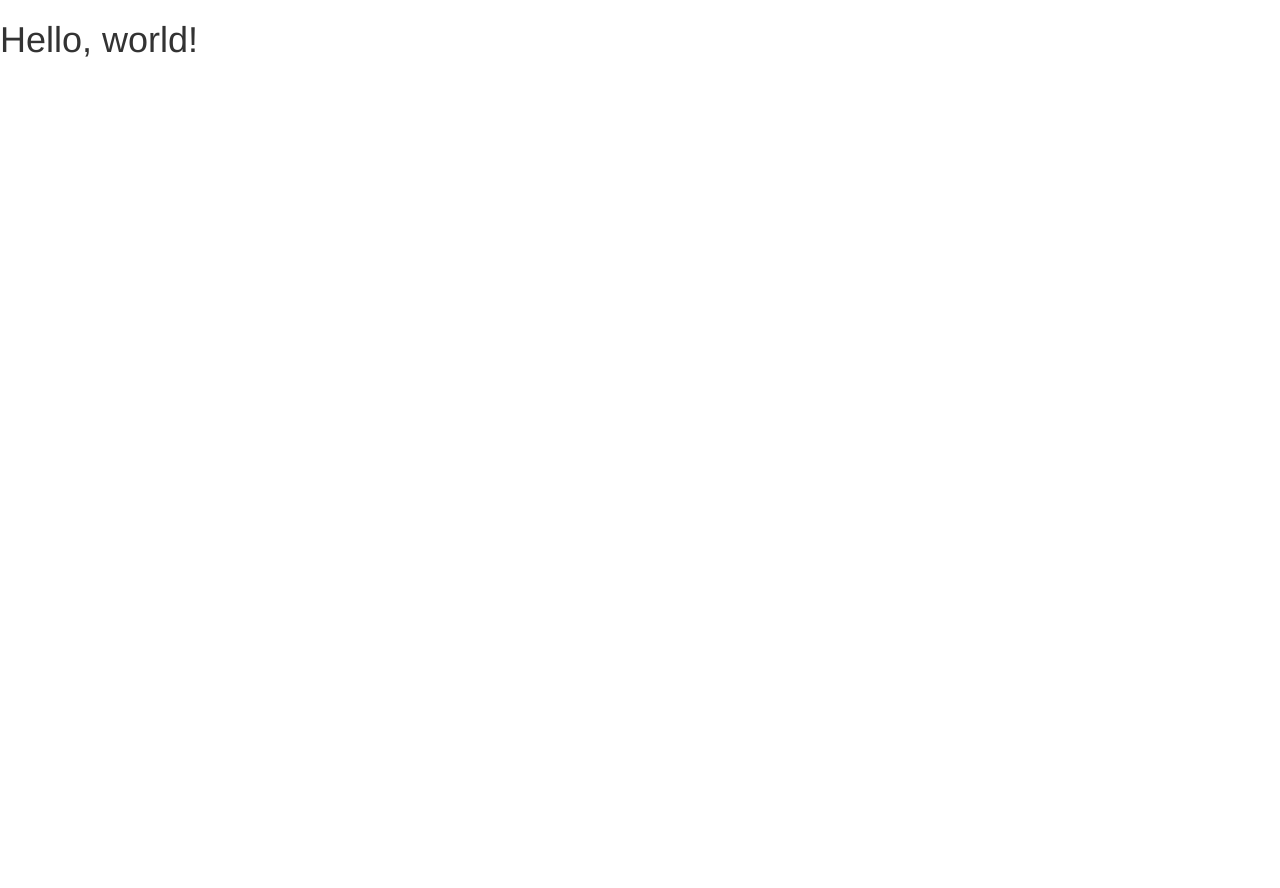
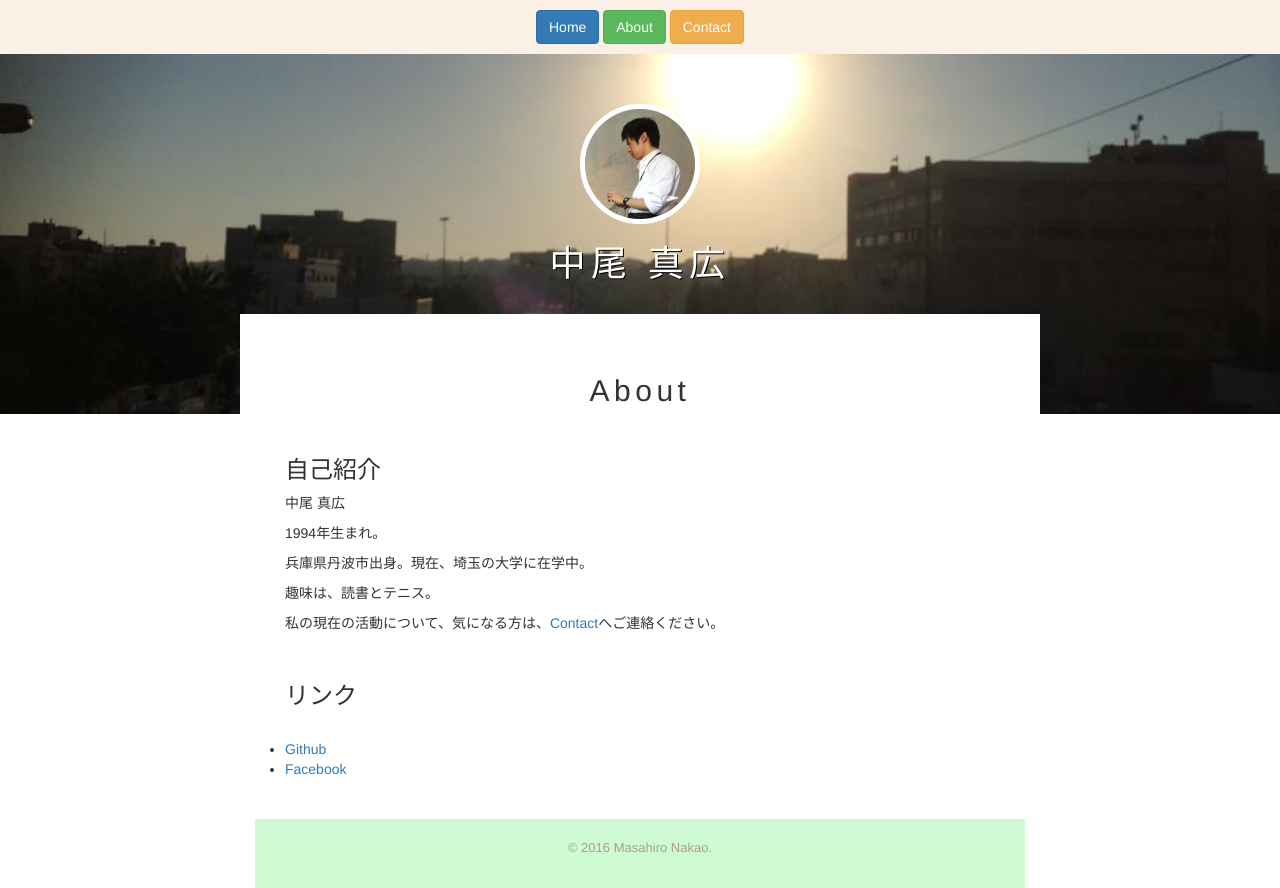
Before and after one commit to masanakao12/masanakao12.github.io, a plain HTML site: page index.html in a window 1280 px wide. Before the commit the page ends 800 px from the top, so only its background shows below. Drawn offline with nearby package versions, Linux system fonts and the light colour scheme.

Commit message:
first commit

```diff
--- /dev/null
+++ b/contact.css
@@ -0,0 +1,32 @@
+*{
+    margin: 0;
+    padding: 0;
+}
+
+nav{
+    margin: 0 0 30px 0;
+    padding: 10px 0;
+    text-align: center;
+    background: #FAF0E6;
+}
+
+nav ul{
+    margin: 0 10px;
+    padding: 0;
+}
+
+
+nav ul li{
+    display:inline-block;
+}
+
+nav ul li a{
+    padding: 15px 10px;
+    text-decoration: none;
+    color: #999;
+    font-weight: bold;
+}
+
+nav ul li a.selected{
+    color: #000;
+}
--- /dev/null
+++ b/index.css
@@ -0,0 +1,88 @@
+*{
+    margin: 0;
+    padding: 0;
+}
+
+body {
+    font-family: YuGothic, "游ゴシック", "メイリオ", Meiryo, "ヒラギノ角ゴ Pro W3", "Hiragino Kaku Gothic Pro", sans-serif;
+    background-color: #ddd;
+    font-size: 14px;
+}
+
+
+header {
+    background-image: url("bc.jpg");
+    background-position: center center;
+    background-size: cover;
+    background-repeat: no-repeat;
+    padding-bottom: 100px;
+}
+
+#logo{
+    padding:20px 0;
+    text-align: center;
+}
+
+#logo img{
+    max-width: 120px;
+    border: 5px solid #fff;
+    border-radius: 100%;
+}
+
+#logo h1{
+    letter-spacing: 0.15em;
+    color: #fff;
+    text-shadow: 1px 1px 0px #000;
+}
+
+nav{
+    margin: 0 0 30px 0;
+    padding: 10px 0;
+    text-align: center;
+    background: #FAF0E6;
+}
+
+nav ul{
+    margin: 0 10px;
+    padding: 0;
+}
+
+
+nav ul li{
+    display:inline-block;
+}
+
+nav ul li a{
+    padding: 15px 10px;
+    text-decoration: none;
+    color: #999;
+    font-weight: bold;
+}
+
+nav ul li a.selected{
+    color: #000;
+}
+
+.container{
+    max-width: 800px;
+    margin: -100px auto 0;
+    background-color: #fff;
+}
+
+section{
+    padding: 30px 30px;
+}
+
+section h2{
+    padding: 10px 0 20px 0;
+    text-align: center;
+    letter-spacing: 0.15em;
+    }
+
+footer{
+    padding: 20px 0;
+    font-size: 93%;
+    text-align: center;
+    background-color: #CEFBD3;
+    color: #AD9E8E;
+}
--- a/index.html
+++ b/index.html
@@ -3,8 +3,10 @@
   <head>
     <meta charset="utf-8">
     <meta http-equiv="X-UA-Compatible" content="IE=edge">
+    <meta name="description" content="オリジナル・ポートフォーリオ">
     <meta name="viewport" content="width=device-width, initial-scale=1">
-    <title>Bootstrap Sample</title>
+    <title>中尾真広/ About</title>
+    <link rel="stylesheet" href="index.css">
     <!-- BootstrapのCSS読み込み -->
     <link rel="stylesheet" href="//maxcdn.bootstrapcdn.com/bootstrap/3.3.5/css/bootstrap.min.css">
     <!-- jQuery読み込み -->
@@ -13,6 +15,38 @@
     <script src="//maxcdn.bootstrapcdn.com/bootstrap/3.3.5/js/bootstrap.min.js"></script>
   </head>
   <body>
-    <h1>Hello, world!</h1>
+    <header>
+      <nav>
+        <ul>
+          <li><a href="index.html" class="btn btn-primary">Home</a></li>
+          <li><a href="index.html" class="btn btn-success">About</a></li>
+          <li><a href="contact.html" class="btn btn-warning">Contact</a></li>
+        </ul>
+      </nav>
+      <div id="logo">
+        <img src="Masa.jpg" alt="">
+        <h1>中尾 真広</h1>
+      </div>
+    </header>
+    <div class="container">
+      <section>
+        <h2>About</h2>
+        <div class="row"></div>
+        <h3>自己紹介</h3>
+        <p>中尾 真広</p>
+        <p>1994年生まれ。</p>
+        <p>兵庫県丹波市出身。現在、埼玉の大学に在学中。</p>
+        <p>趣味は、読書とテニス。</p>
+        <p>私の現在の活動について、気になる方は、<a href="contact.html">Contact</a>へご連絡ください。</p>
+      　<h3>リンク</h3>
+      　<ul>
+      <li><a href="https://github.com/masanakao12">Github</a></li>
+      <li><a href="https://www.facebook.com/masahiro.nakao.988">Facebook</a></li>
+        </ul>
+      </section>
+      <footer>
+        <p>&copy; 2016 Masahiro Nakao.</p>
+      </footer>
+    </div>
   </body>
 </html>
```
Also changed, not shown: contact.html (added, +205 -0 lines), Masa.jpg (added), bc.jpg (added).
